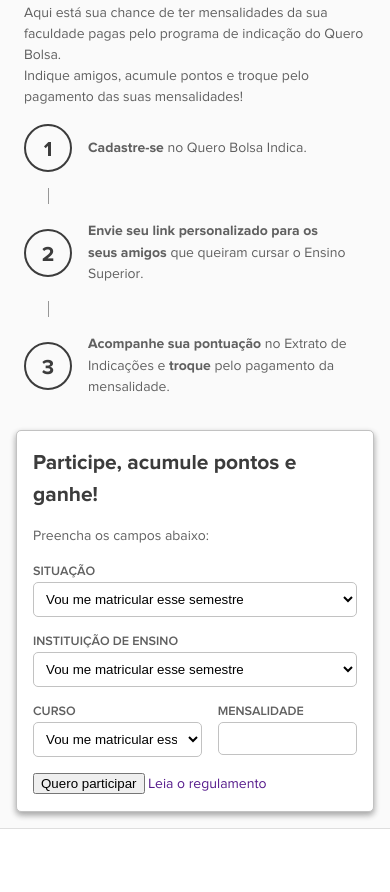
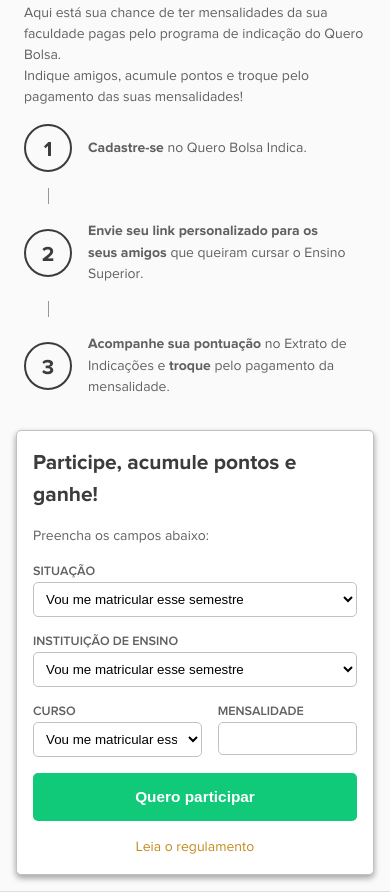
Before and after one commit to vitebo/quero-education-front-end-challenge, a website: page src/index.html in a window 390 px wide. Shown: the part 382-1274 px from the top of the page. Before the commit the page ends 1211 px from the top, so only its background shows below. Drawn offline with nearby package versions, Linux system fonts and the light colour scheme; files that its build step writes are made by us from their sources; files whose address does not match are found by name.

Commit message:
finalizando o card no mobile

```diff
--- a/src/index.html
+++ b/src/index.html
@@ -161,8 +161,8 @@
                 <input type="number" class="m-form-box__box"/>
               </label>
             </div>
-            <button>Quero participar</button>
-            <a href>Leia o regulamento</a>
+            <button class="m-card__button">Quero participar</button>
+            <a href class="m-card__link">Leia o regulamento</a>
           </form>
         </div>
       </div>
--- a/src/sass/base/_b-colors.scss
+++ b/src/sass/base/_b-colors.scss
@@ -14,3 +14,4 @@
 
 $color-primary:   #18acc4;
 $color-secondary: #c28a1b;
+$color-highlight: #10c979;
--- a/src/sass/modules/_m-card.scss
+++ b/src/sass/modules/_m-card.scss
@@ -6,6 +6,7 @@
   border-radius: 5px;
   line-height: 1.5;
   padding: $spacing-2;
+  padding-bottom: 0;
 
   // TODO: corrigir esse padding
   &__title,
@@ -32,4 +33,29 @@
     display: block;
     margin-bottom: $spacing-2;
   }
+
+  &__button {
+    background-color: $color-highlight;
+    border: 0;
+    border-radius: 5px;
+    color: $color-white;
+    display: block;
+    font-size: 1.1em;
+    font-weight: $font-weight-proxima-nova-bold;
+    height: $spacing-6;
+    padding: 0 $spacing-4;
+    width: 100%;
+  }
+
+  &__link {
+    color: $color-secondary;
+    display: block;
+    padding: $spacing-2;
+    text-align: center;
+    transition: color 250ms ease-in;
+
+    &:hover {
+      color: lighten($color-secondary, 5%);
+    }
+  }
 }
```
